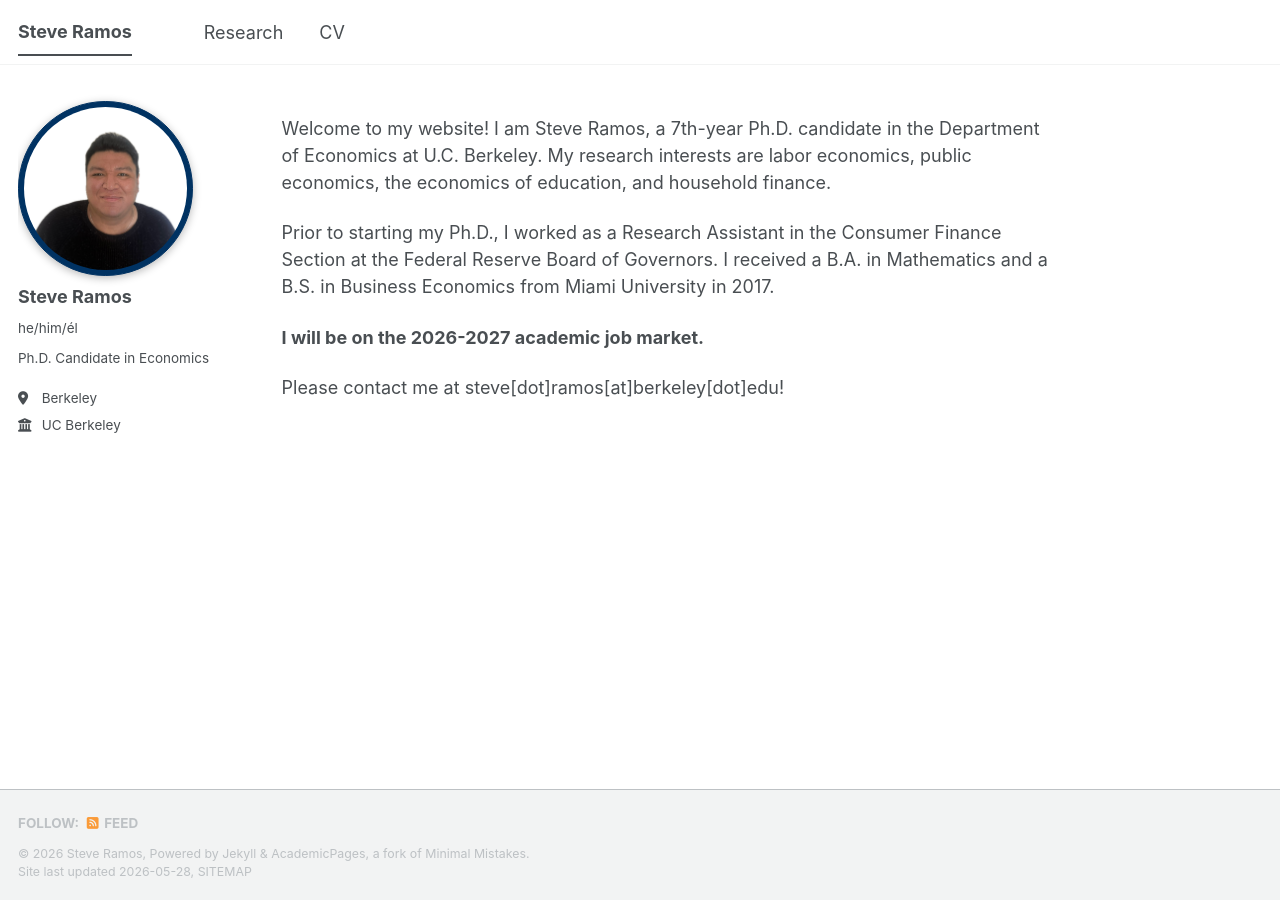
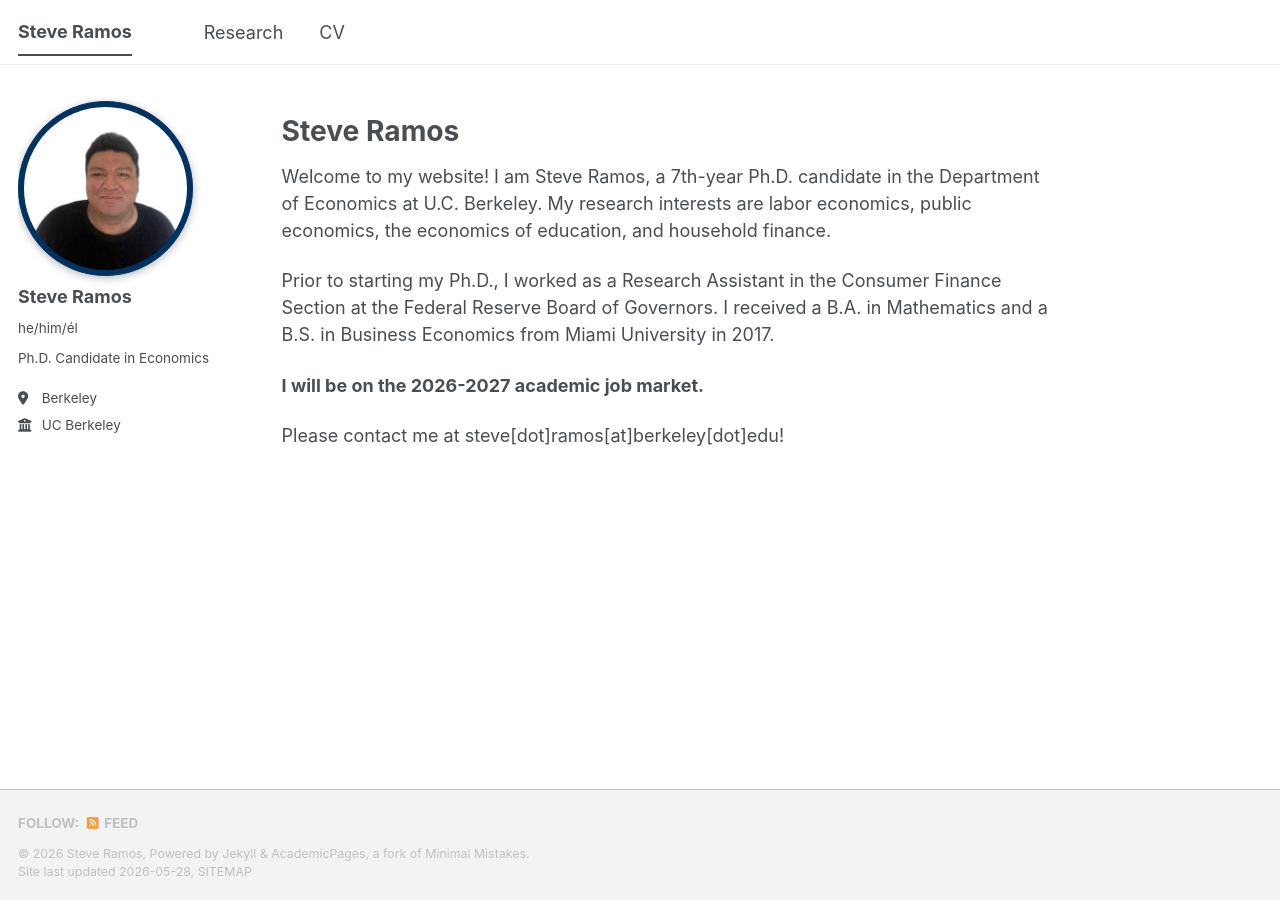
Before and after one commit to ramos-steve/ramos-steve.github.io, a Jekyll site: the page built from _pages/about.md, in a window 1280 px wide. Built offline with Jekyll 4.4.1, drawn with Linux system fonts in a browser that asks for light colours; a script bundle is joined from its source files by our own code; library files that are not in the unit come from our copies.

Commit message:
Update about.md

```diff
--- a/_pages/about.md
+++ b/_pages/about.md
@@ -6,6 +6,7 @@ redirect_from:
   - /about/
   - /about.html
 ---
+<h1 class="page-title-name">Steve Ramos</h1>
 
 Welcome to my website! I am Steve Ramos, a 7th-year Ph.D. candidate in the Department of Economics at U.C. Berkeley. My research interests are labor economics, public economics, the economics of education, and household finance.
 
```
